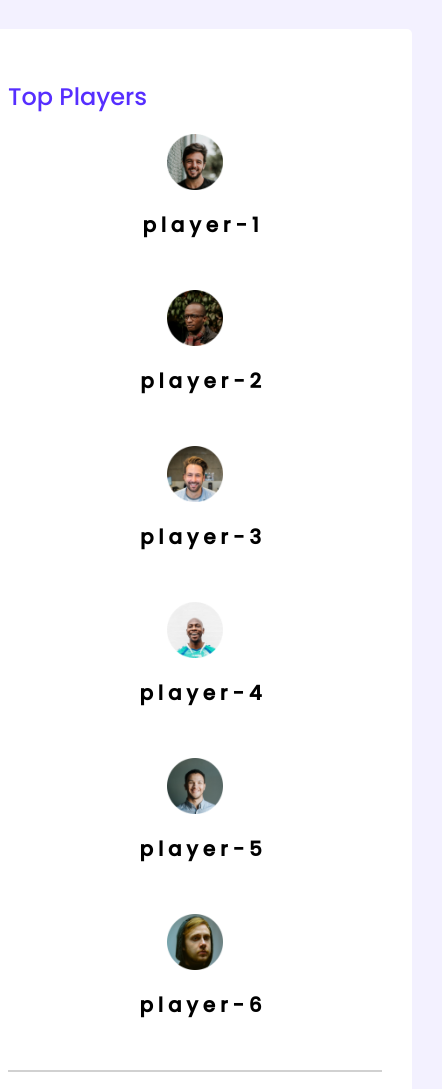
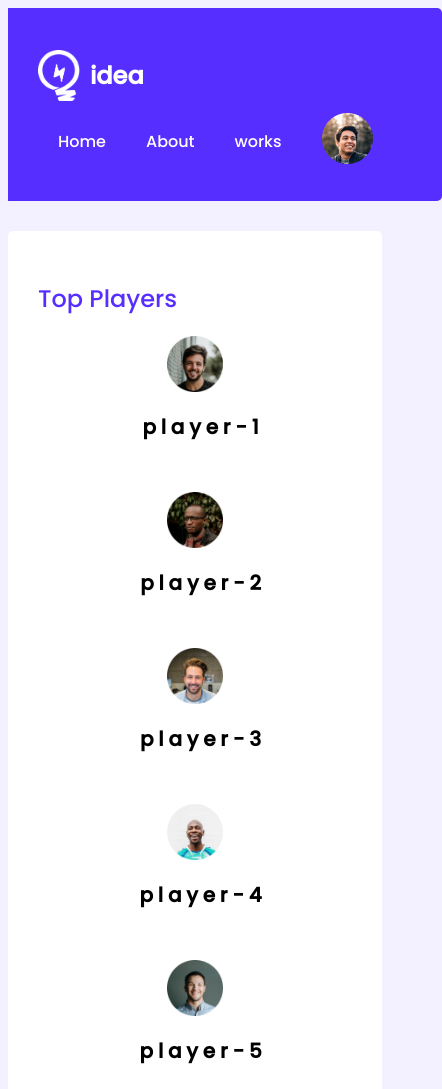
Before and after one commit to UhaiMong/leader-board, a plain HTML site: page index.html in a window 390 px wide. Shown: the top 1089 px of the page, 442 px wide, since content can reach past the window. Drawn offline with Linux system fonts and the light colour scheme.

Commit message:
media queris upgrade-3

```diff
--- a/index.html
+++ b/index.html
@@ -12,8 +12,21 @@
 </head>
 <body>
     <!-- header section -->
-    <header>
-
+    <header class="header">
+        <section class="container" id="nav-container">
+            <nav class="navbar">
+                <div class="nav-logo">
+                    <img src="images/icons/logo.png" alt="Website logo">
+                    <h2>idea</h2>
+                </div>
+                <div class="nav-menu">
+                    <a href="#">Home</a>
+                    <a href="#">About</a>
+                    <a href="#">works</a>
+                    <a href="#"><img src="images/icons/profile.png" alt="Profile picture"></a>
+                </div>
+            </nav>
+        </section>
     </header>
 
 
--- a/style.css
+++ b/style.css
@@ -3,14 +3,55 @@
 
 /* base style */
 body{
-    font-family: 'Poppins', sans-serif;
+   font-family: 'Poppins', sans-serif;
    background-color: #F3F1FF;
+}
+#nav-container{
+   background-color: #562EFF;
+   margin: 0 auto;
+}
+.navbar{
+   display: grid;
+   grid-template-columns: repeat(2,1fr);
+   flex-direction: column;
+   align-items: center;
+   grid-column-gap: 190px;
+}
+.header{
+   background-color: #562EFF;
+}
+
+.nav-logo img{
+   width: 42px;
+   height: 51px;
+}
+.nav-logo{
+   display: flex;
+   align-items: center;
+   justify-content: flex-start;
+}
+.nav-logo h2{
+   color: #fff;
+   font-size: 24px;
+   margin-left: 10px;
+}
+.nav-menu{
+   display: flex;
+   align-items: center;
+}
+.nav-menu a{
+   text-decoration: none;
+   padding: 0 20px;
+   color: #fff;
+   font-size: 16px;
+   font-weight: 400;
 }
 
 main{
     display: flex;
     align-items: center;
     flex-direction: column;
+    padding: 30px;
 }
 
 .container{
@@ -18,7 +59,7 @@ main{
     background-color: #FFFFFF;
     border-radius: 5px;
     padding: 30px;
-    margin-top: 21px;
+    margin-bottom: 21px;
 }
 .top-player{
     margin-bottom: 30px;
@@ -156,10 +197,10 @@ hr{
   /* Mobile devices========== */
 
   @media only screen and (max-width:688px){
-   .container{
+   .container,#nav-container{
       width: 100%;
    }
-   .players,.blogs,.courses{
+   .players,.blogs,.courses,.navbar{
       grid-template-columns: repeat(1,1fr);
    }
    .player,.blog,.course-details{
@@ -167,9 +208,14 @@ hr{
    }
 
   }
+  /* Tablet devices=============== */
   @media only screen and (min-width:689px) and (max-width:992px){
    .container{
       width: 100%;
    }
 
+   .players,.courses{
+      grid-template-columns: repeat(2,1fr);
+   }
+
   }
```
